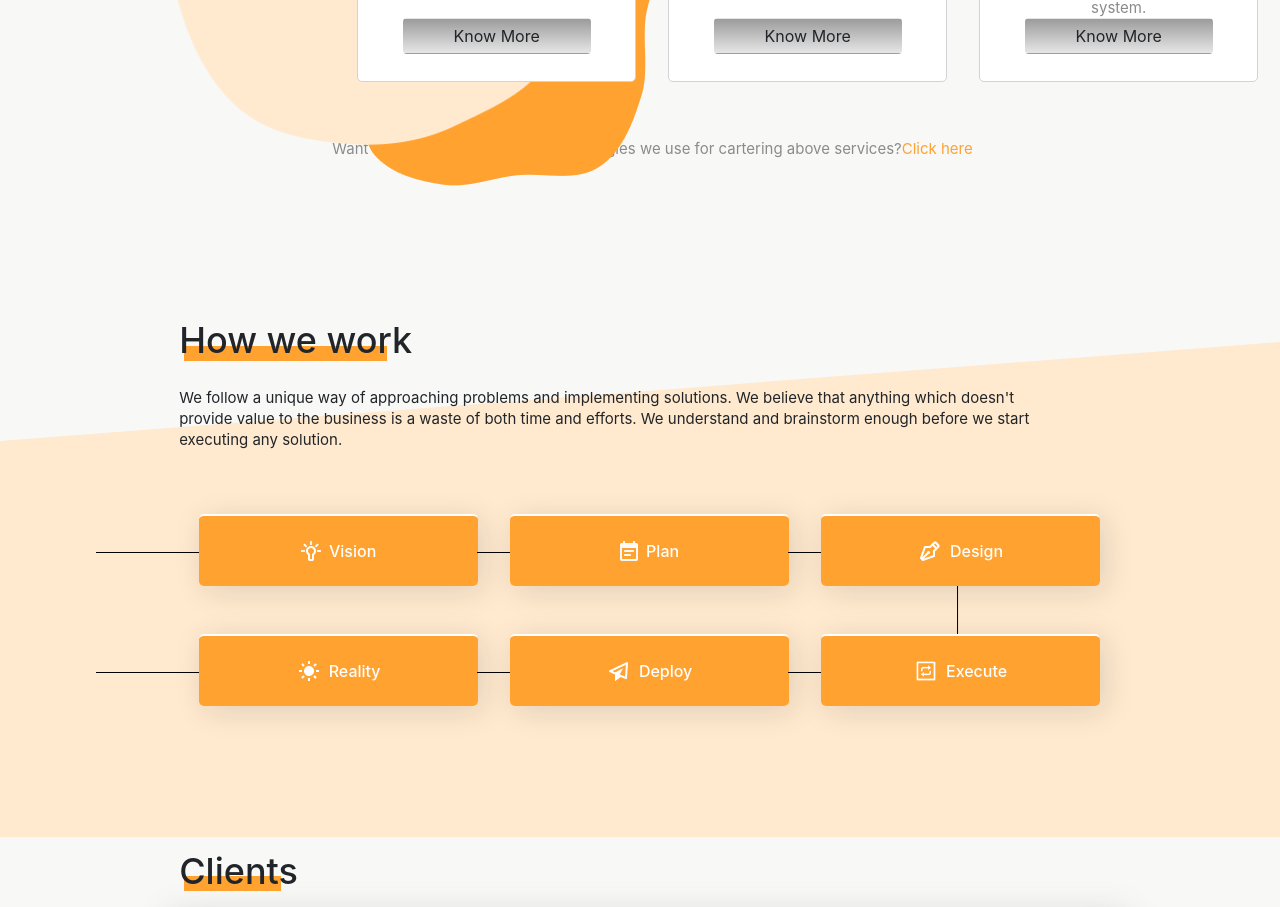
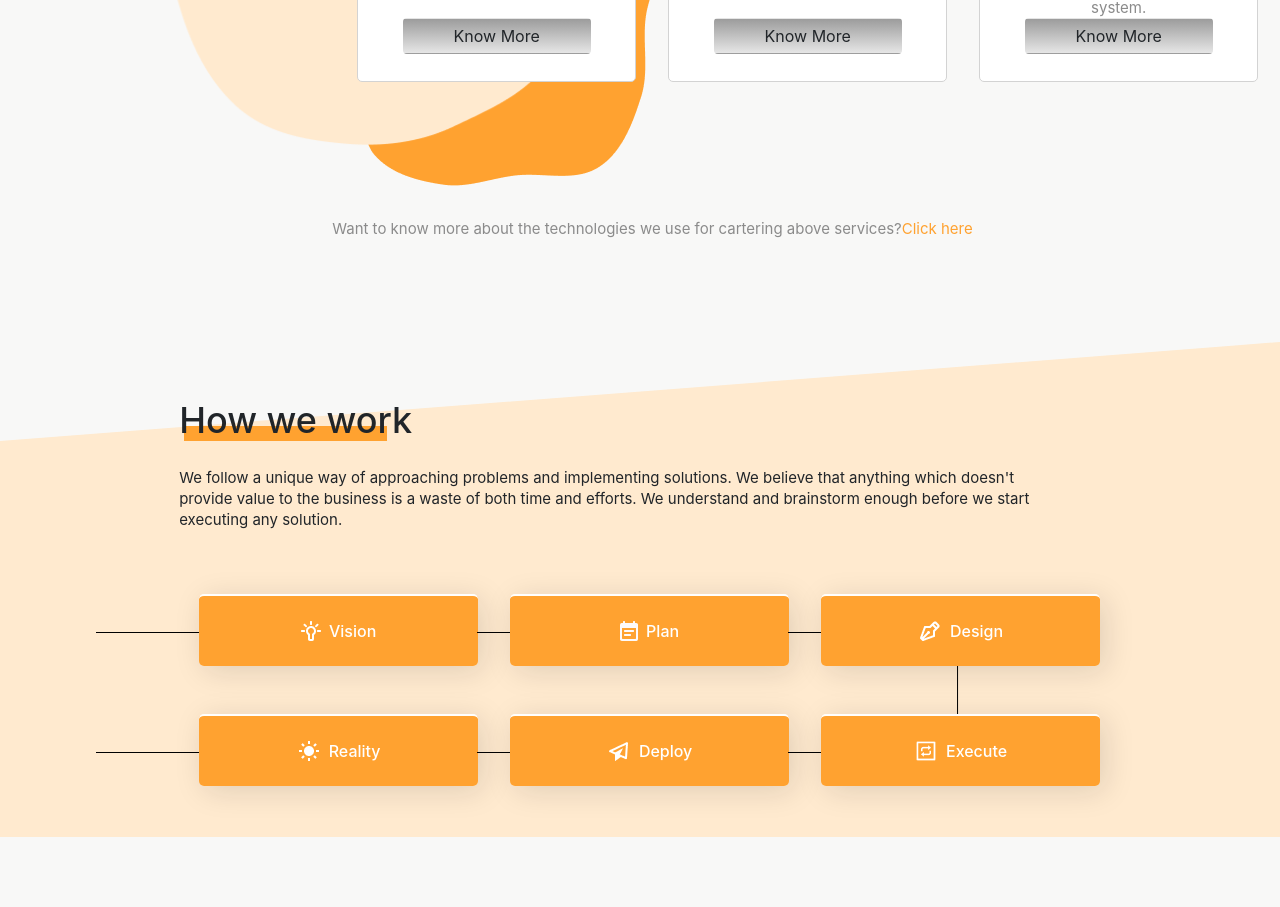
Before and after one commit to ankita1276/vtorPage, an Angular app: page /#/home in a window 1280 px wide. Shown: the part 1180-2087 px from the top of the page. Built offline with nearby package versions, Linux system fonts and the light colour scheme.

Commit message:
want more padding updated

```diff
--- a/src/app/home-page/home-page.component.html
+++ b/src/app/home-page/home-page.component.html
@@ -99,7 +99,7 @@
                 </button>
             </div>
         </div>
-        <div class="ml-5 px-5 py-4 d-flex hideMobile"><p class="font-md text-grey ml-4 pl-5 pt-3 mobilePadding">Want to know more about the technologies we use for cartering above services?<span class="text-orange">Click here</span> </p></div>
+        <div class="ml-5 px-5 py-4 d-flex hideMobile"><p class="font-md text-grey ml-4 pl-5 mobilePadding">Want to know more about the technologies we use for cartering above services?<span class="text-orange">Click here</span> </p></div>
 
     </div>
 </div>
--- a/src/app/home-page/home-page.component.scss
+++ b/src/app/home-page/home-page.component.scss
@@ -377,6 +377,10 @@ h2.strikeLineClient {
   }
 }
 
+.mobilePadding{
+  z-index: 1;
+  padding-top: 6rem;
+}
 @include media-breakpoint-down(md) {
   .containerBackground,
   .home-container,
```
